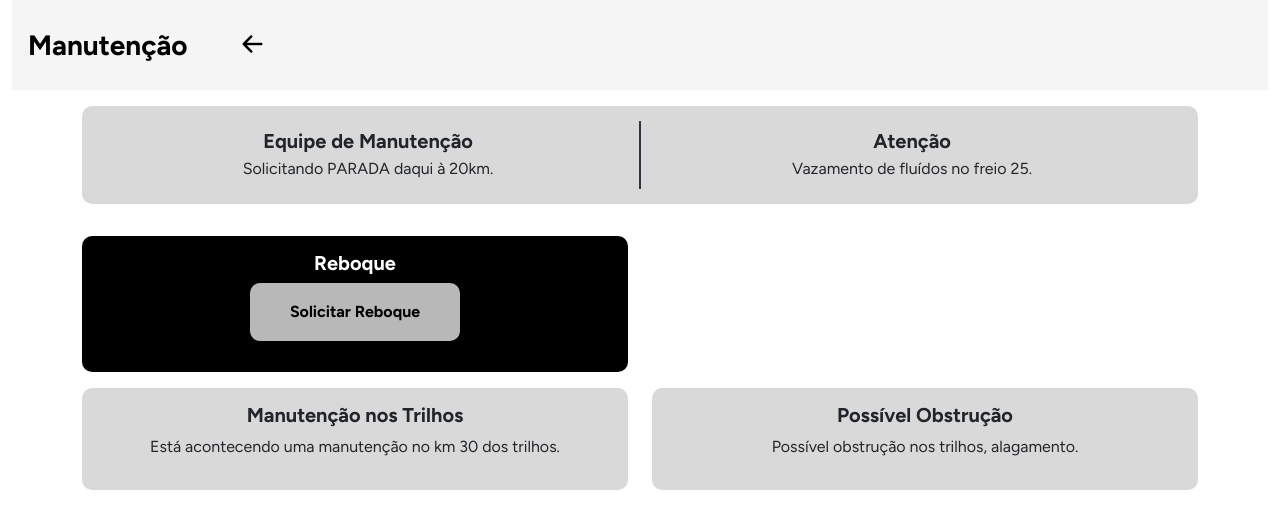
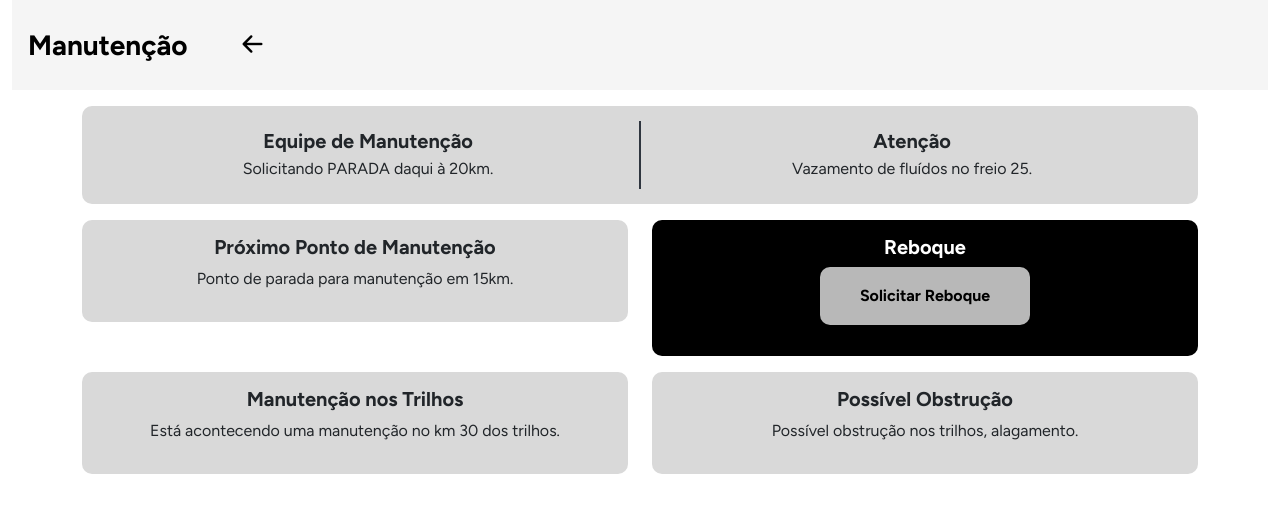
Before and after one commit to DiogoCunhaaa/trem-sa, a React (Create React App) app: page /manutencao in a window 1280 px wide. Shown: the top 528 px of the page. Built offline with nearby package versions, Linux system fonts and the light colour scheme; sample sign-in values are in the browser's storage.

Commit message:
Continuação pág Manutenção

```diff
--- a/src/pages/Dashboard.jsx
+++ b/src/pages/Dashboard.jsx
@@ -62,12 +62,10 @@ function Dashboard() {
               />
             </div>
 
-            {/*ARRUMAR ARRUMAR ARRUMAR ARRUMAR ARRUMAR ARRUMAR */}
             <div
               className='mx-auto'
               style={{ borderLeft: '2px solid #2f363f' }}
             ></div>
-            {/*ARRUMAR ARRUMAR ARRUMAR ARRUMAR ARRUMAR ARRUMAR */}
 
             <div className='text-start' style={{ minWidth: '136.05px', flex:'1' }}>
               <RectanglePartInfo
--- a/src/pages/Manutencao.jsx
+++ b/src/pages/Manutencao.jsx
@@ -71,11 +71,14 @@ function Manutencao() {
 
       <div className='row mt-3'>
         <div className="col-6">
-
+          <RectanglePart>
+          {manutencaoMensagens
+              .filter((item) => item.id === '3')
+              .map((item) => (
+                <SmallInfo key={item.id} title={item.nome} msg={item.msg} />
+              ))}
+          </RectanglePart>
         </div>
-      </div>
-
-      <div className='row mt-3'>
         <div className='col-6'>
           <RectanglePart backgroundColor={'black'}>
             <ButtonInfo
@@ -86,7 +89,10 @@ function Manutencao() {
             />
           </RectanglePart>
         </div>
+
       </div>
+
+
 
       <div className='row mt-3'>
         <div className='col-6'>
```
